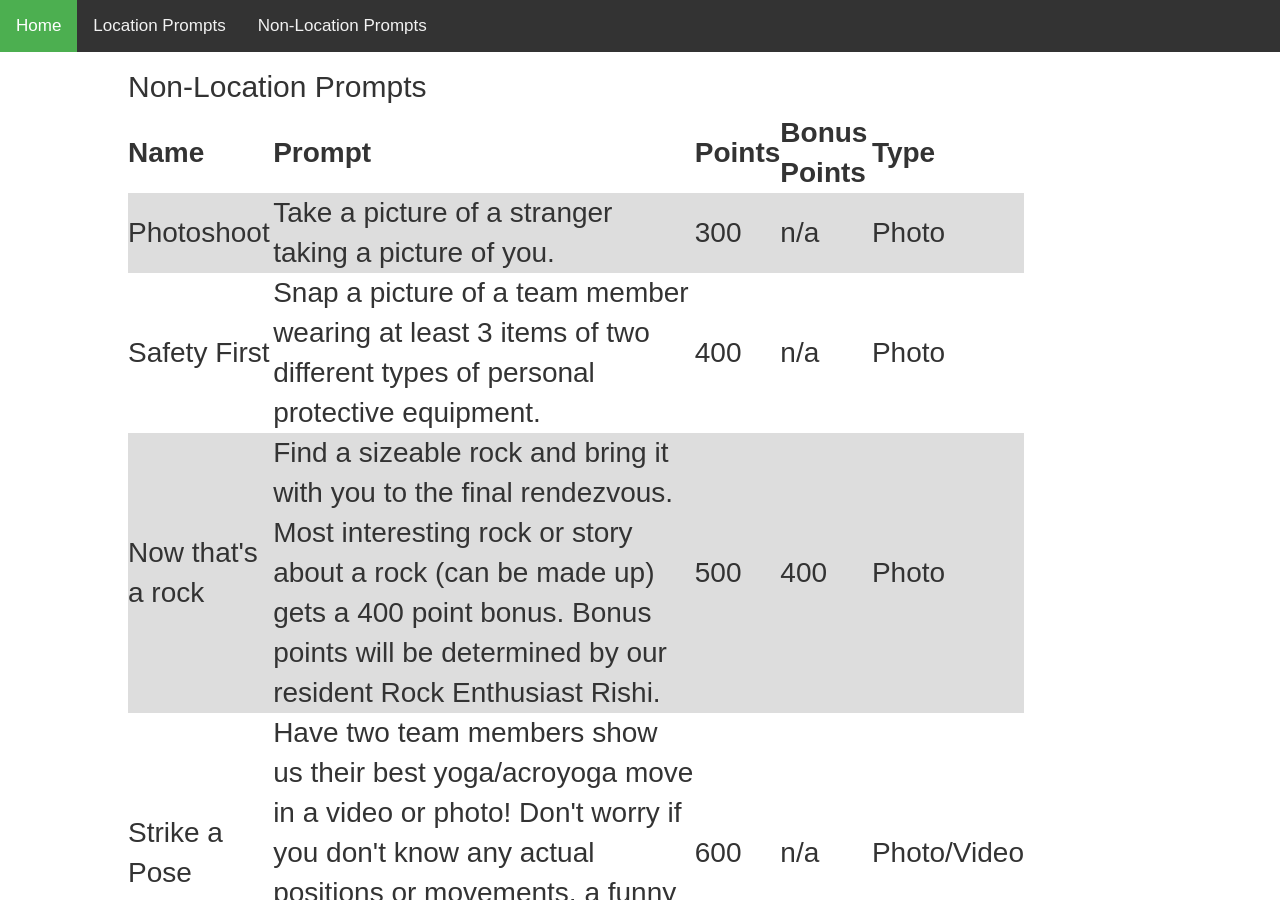
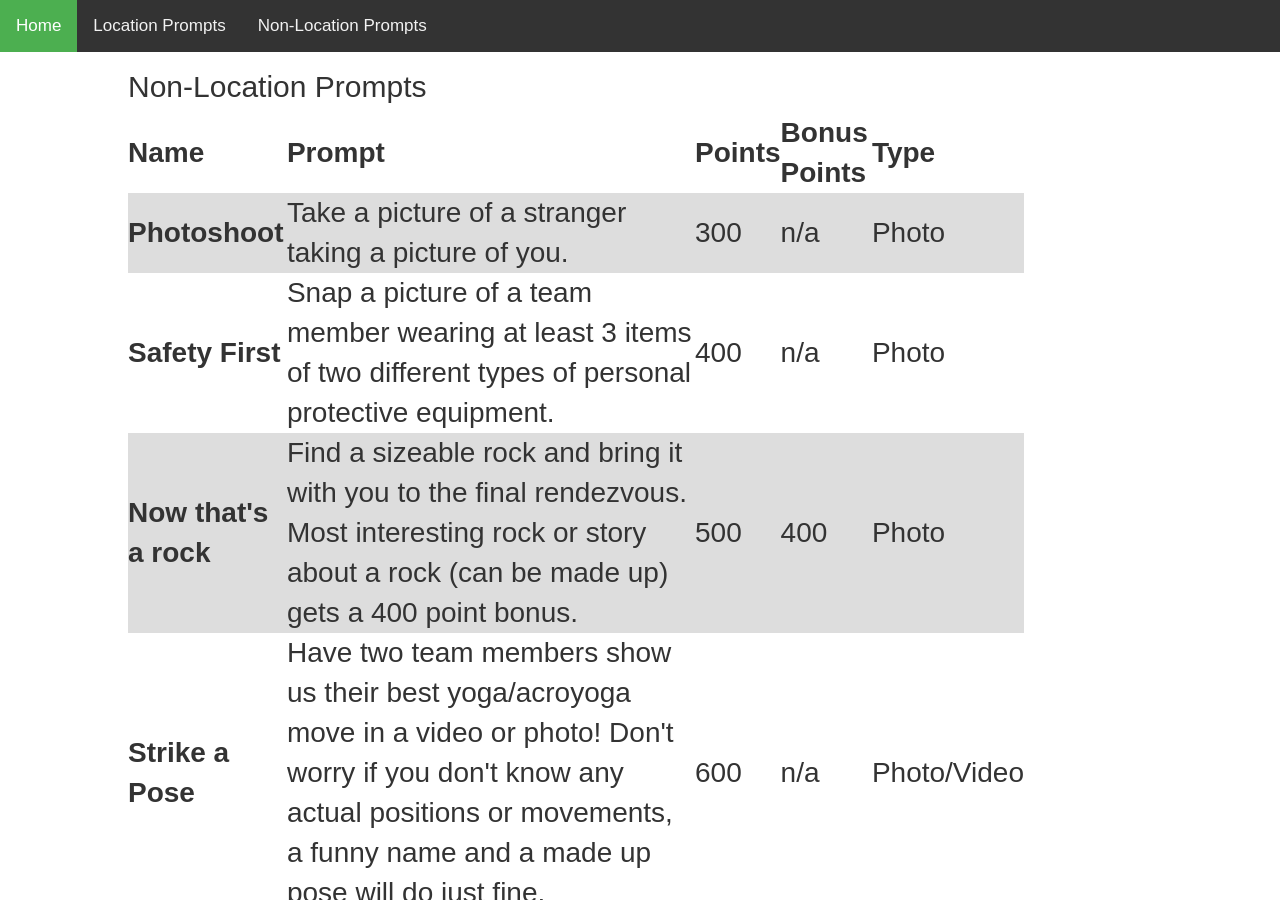
Before and after one commit to nsryan2/scav_hunt, a Jekyll site: the page built from non_loc_prompts.html, in a window 1280 px wide and 900 px high. Built offline with Jekyll 4.4.1, drawn with Linux system fonts in a browser that asks for light colours; nearby versions of some CDN libraries.

Commit message:
Update non_loc_prompts.html

```diff
--- a/non_loc_prompts.html
+++ b/non_loc_prompts.html
@@ -49,42 +49,42 @@ title: Non-Location Prompts
     <th class="prompt">Type</th>
   </tr>
   <tr class="prompt">
-    <td class="prompt">Photoshoot</td>
+    <td class="prompt"><b>Photoshoot</b></td>
     <td class="prompt">Take a picture of a stranger taking a picture of you.</td>
     <td class="prompt">300</td>
     <td class="prompt">n/a</td>
     <td class="prompt">Photo</td>
   </tr>
   <tr class="prompt">
-    <td class="prompt">Safety First</td>
+    <td class="prompt"><b>Safety First</b></td>
     <td class="prompt">Snap a picture of a team member wearing at least 3 items of two different types of personal protective equipment.</td>
     <td class="prompt">400</td>
     <td class="prompt">n/a</td>
     <td class="prompt">Photo</td>
   </tr>
   <tr class="prompt">
-    <td class="prompt">Now that's a rock</td>
-    <td class="prompt">Find a sizeable rock and bring it with you to the final rendezvous. Most interesting rock or story about a rock (can be made up) gets a 400 point bonus. Bonus points will be determined by our resident Rock Enthusiast Rishi.</td>
+    <td class="prompt"><b>Now that's a rock</b></td>
+    <td class="prompt">Find a sizeable rock and bring it with you to the final rendezvous. Most interesting rock or story about a rock (can be made up) gets a 400 point bonus.</td>
     <td class="prompt">500</td>
     <td class="prompt">400</td>
     <td class="prompt">Photo</td>
   </tr>
   <tr class="prompt">
-    <td class="prompt">Strike a Pose</td>
+    <td class="prompt"><b>Strike a Pose</b></td>
     <td class="prompt">Have two team members show us their best yoga/acroyoga move in a video or photo! Don't worry if you don't know any actual positions or movements, a funny name and a made up pose will do just fine.</td>
     <td class="prompt">600</td>
     <td class="prompt">n/a</td>
     <td class="prompt">Photo/Video</td>
   </tr>
   <tr class="prompt">
-    <td class="prompt">Literary Genius</td>
+    <td class="prompt"><b>Literary Genius</b></td>
     <td class="prompt">Write a poem of at least 8 lines, film a video clip of a team member reciting it to a stranger.</td>
     <td class="prompt">1000</td>
     <td class="prompt">n/a</td>
     <td class="prompt">Video</td>
   </tr>
   <tr class="prompt">
-    <td class="prompt">This thing here</td>
+    <td class="prompt"><b>This thing here</b></td>
     <td class="prompt">A really important skill to have in science is communication, and something that always helps communication is a cool demonstration.<br>
 <br>
 There are several such demonstrations around Loomis Lab that inspire EOH demonstrations. Since you won't be going inside for this game, you'll need to come up with one on your own (feel free to take inspiration from any you may know of inside Loomis). For this mission you need to film one of your teammates giving an overly confident mis-explanation of what the demonstration proves.<br>
```
